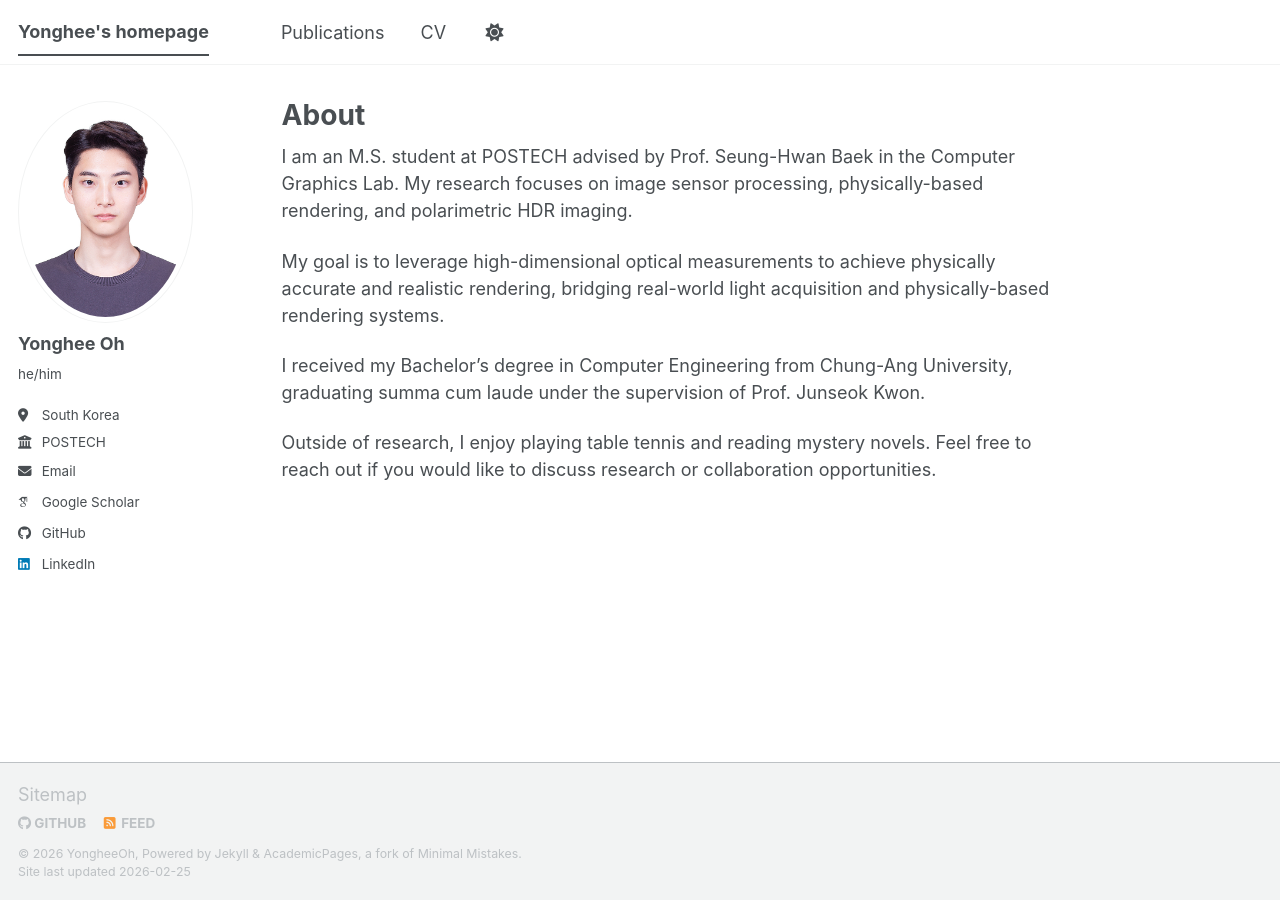
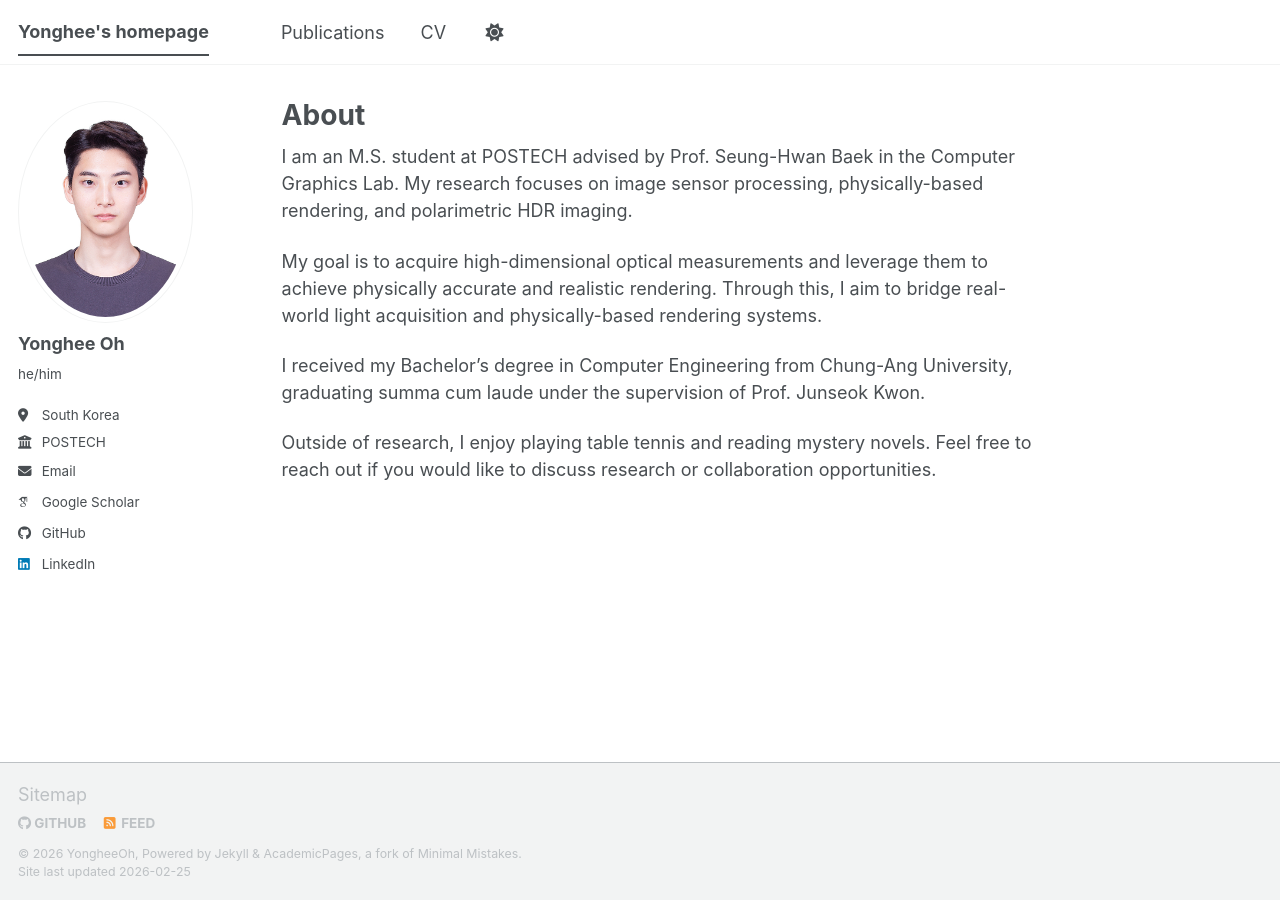
Before and after one commit to yongheeoh/yongheeoh.github.io, a Jekyll site: the page built from _pages/about.md, in a window 1280 px wide. Built offline with Jekyll 4.4.1, drawn with Linux system fonts in a browser that asks for light colours; some web fonts are replaced; a script bundle is joined from its source files by our own code; library files that are not in the unit come from our copies.

Commit message:
Update about.md

```diff
--- a/_pages/about.md
+++ b/_pages/about.md
@@ -9,7 +9,7 @@ redirect_from:
 
 I am an M.S. student at POSTECH advised by Prof. Seung-Hwan Baek in the Computer Graphics Lab. My research focuses on image sensor processing, physically-based rendering, and polarimetric HDR imaging.
 
-My goal is to leverage high-dimensional optical measurements to achieve physically accurate and realistic rendering, bridging real-world light acquisition and physically-based rendering systems.
+My goal is to acquire high-dimensional optical measurements and leverage them to achieve physically accurate and realistic rendering. Through this, I aim to bridge real-world light acquisition and physically-based rendering systems.
 
 I received my Bachelor’s degree in Computer Engineering from Chung-Ang University, graduating summa cum laude under the supervision of Prof. Junseok Kwon.
 
```
